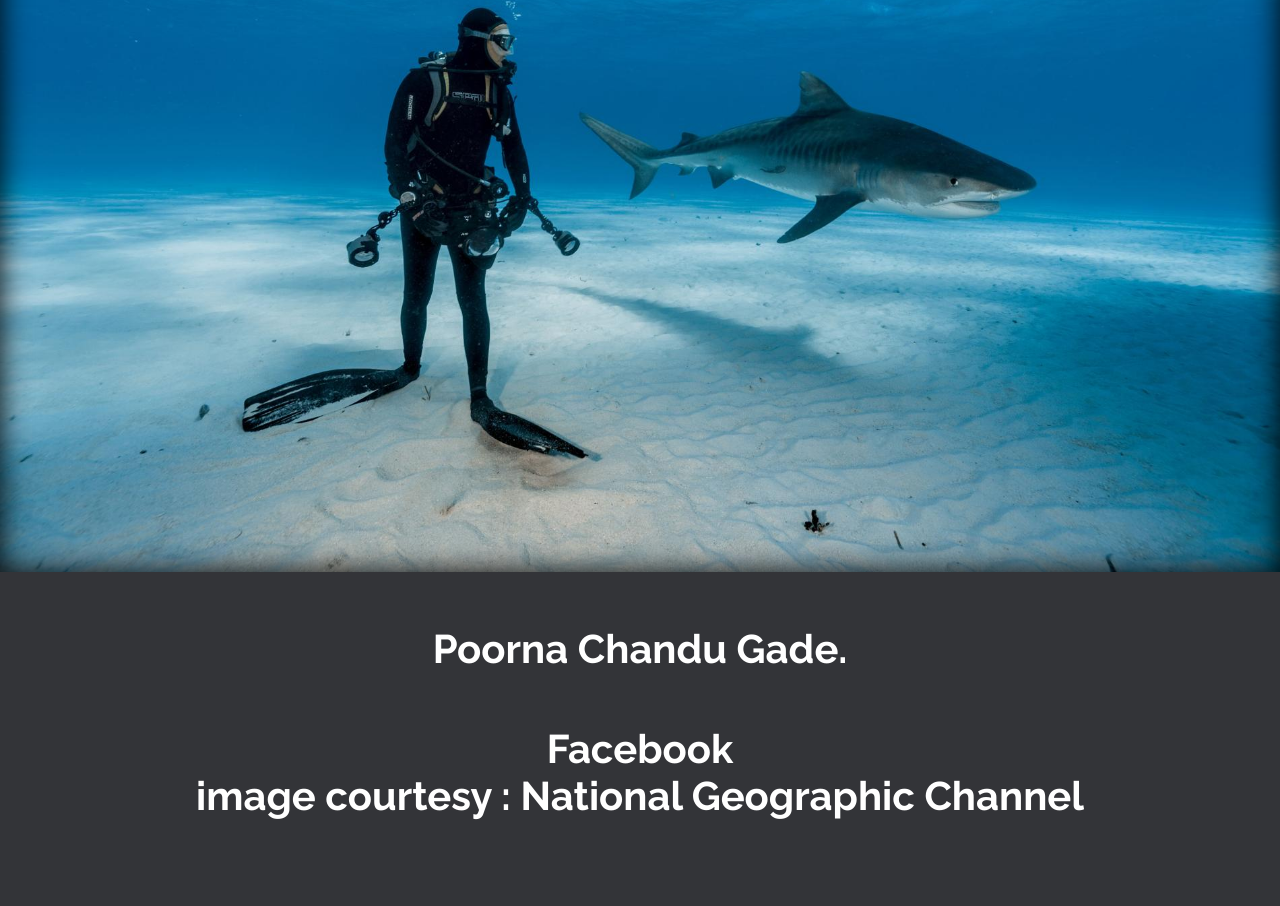
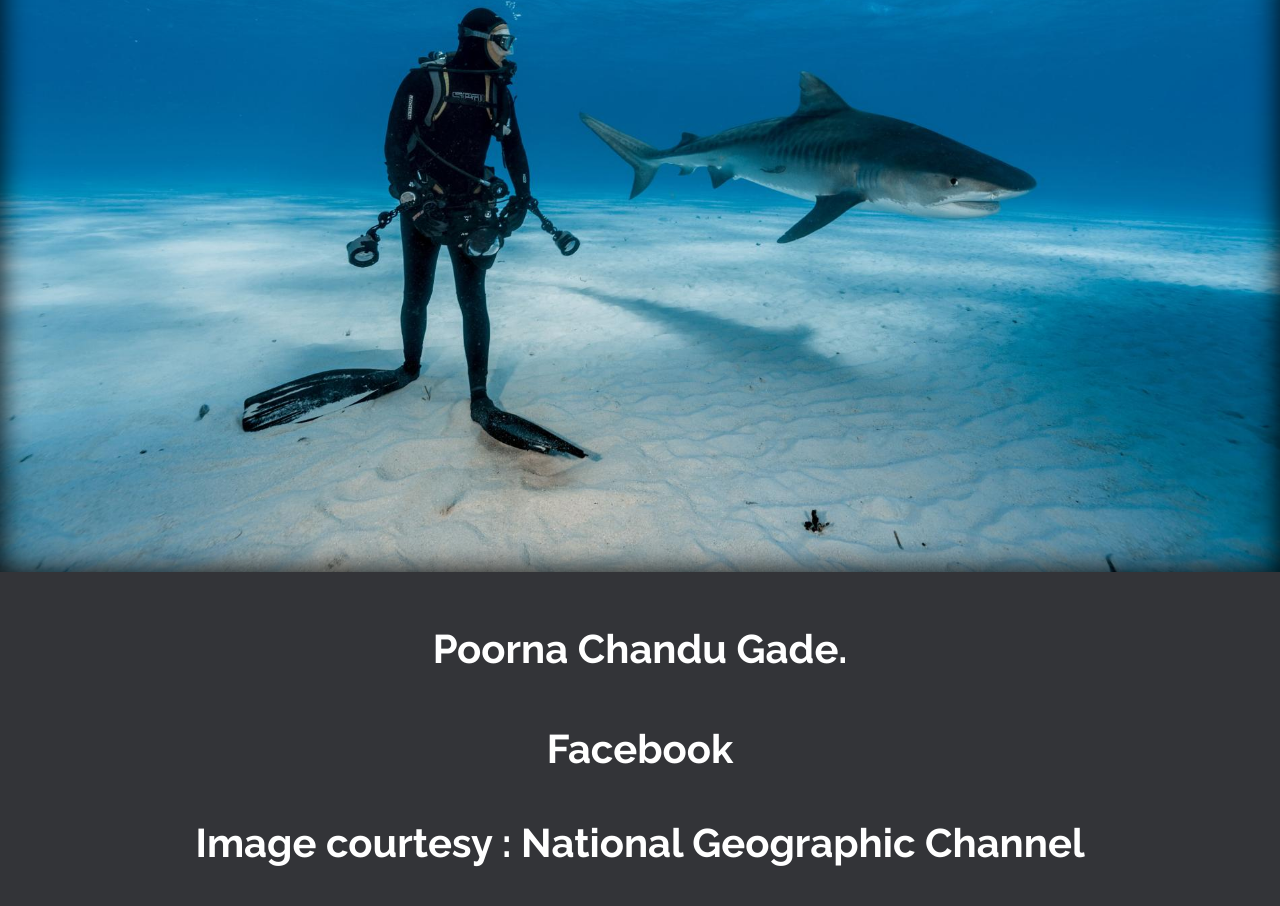
Before and after one commit to poornachandugade/parallax, a plain HTML site: page index.html in a window 1280 px wide. Shown: the part 2467-3373 px from the top of the page. Drawn offline with nearby package versions, Linux system fonts and the light colour scheme.

Commit message:
Update index.html

```diff
--- a/index.html
+++ b/index.html
@@ -54,7 +54,9 @@ Section 1.10.32 of "de Finibus Bonorum et Malorum", written by Cicero in 45 BC
     <h4>Poorna Chandu Gade.</h4>
     <a href="https://www.facebook.com/poornachandugade" target="_blank">
       Facebook</a>
-    <p>image courtesy : National Geographic Channel</p>
+    <br>
+    <br>
+    <p>Image courtesy : National Geographic Channel</p>
   </div>
 </div>
 <script src="https://ajax.googleapis.com/ajax/libs/jquery/3.1.0/jquery.min.js"></script>
```
